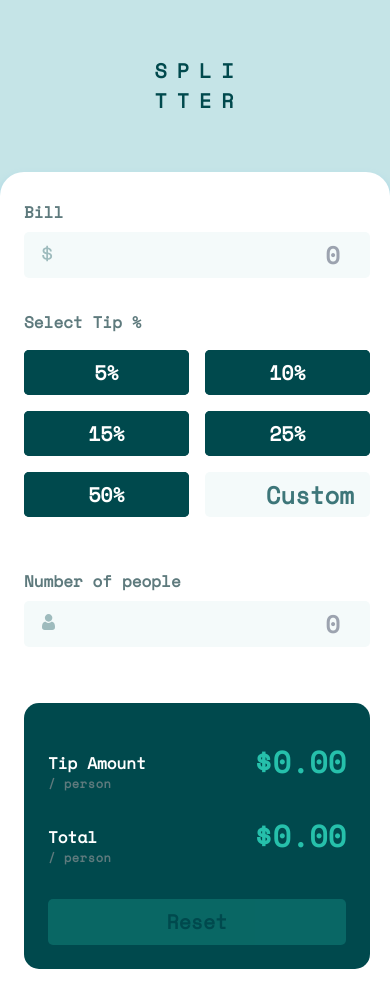
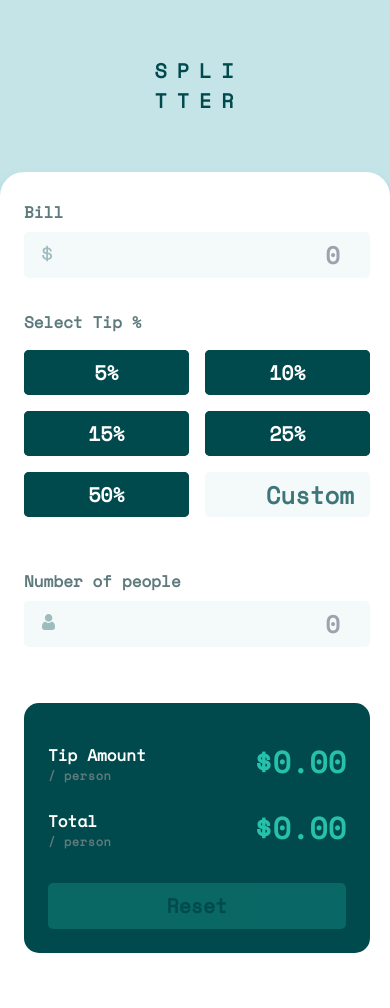
Before and after one commit to JarIsCoding/tipcaculator, a Next.js app: page / in a window 390 px wide. Shown: the top 1008 px of the page. Built offline with nearby package versions, Linux system fonts and the light colour scheme.

Commit message:
padding fix

```diff
--- a/src/app/page.tsx
+++ b/src/app/page.tsx
@@ -181,7 +181,7 @@ export default function Home() {
 
           <div className="rightSide lg:p-8 p-6">
             <div className="grid grid-cols-12 pt-3">
-              <div className="lg:col-span-4 col-span-6 pt-3">
+              <div className="lg:col-span-4 col-span-6 lg:pt-3 pt-1">
                 <p className="white">
                   Tip Amount
                 </p>
@@ -195,7 +195,7 @@ export default function Home() {
             </div>
 
             <div className="grid grid-cols-12 lg:pt-6 pt-5">
-              <div className="col-span-4 pt-3">
+              <div className="col-span-4 lg:pt-3 pt-1">
                 <p className="white">
                   Total
                 </p>
```
